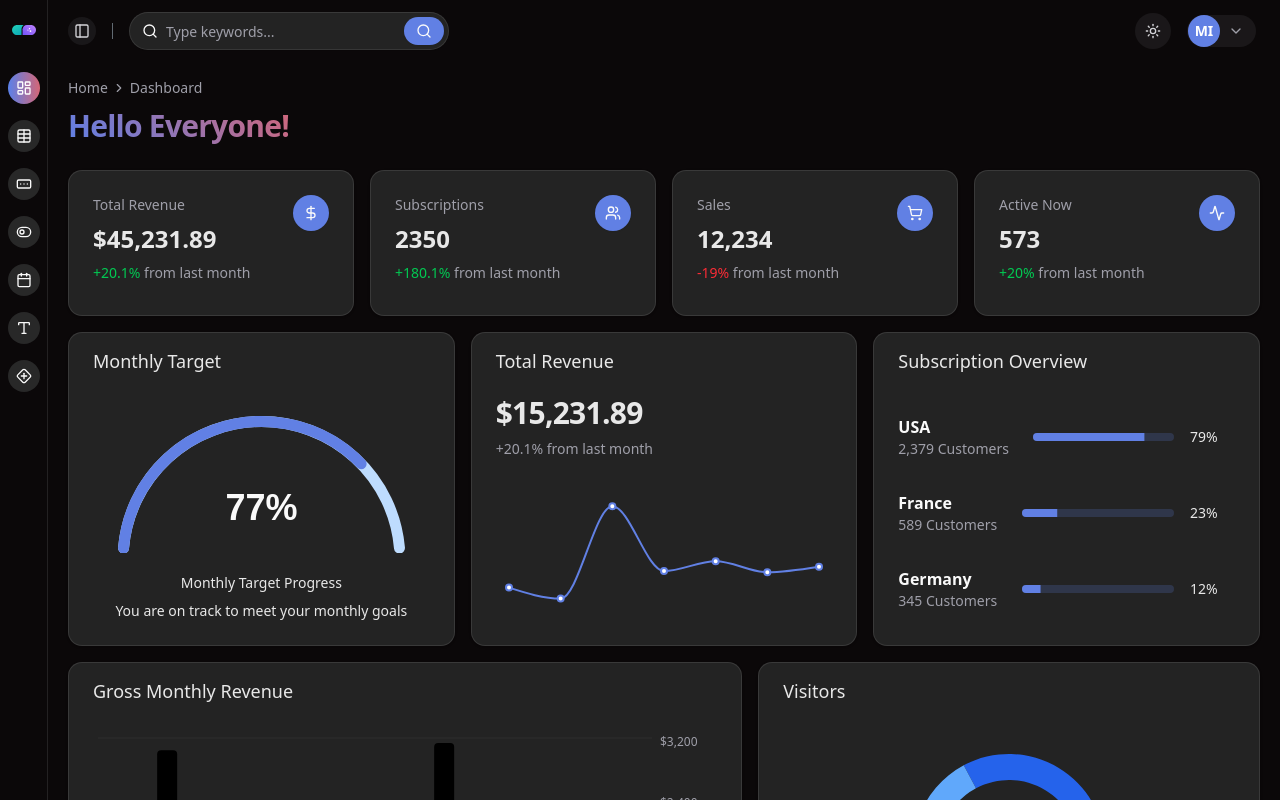
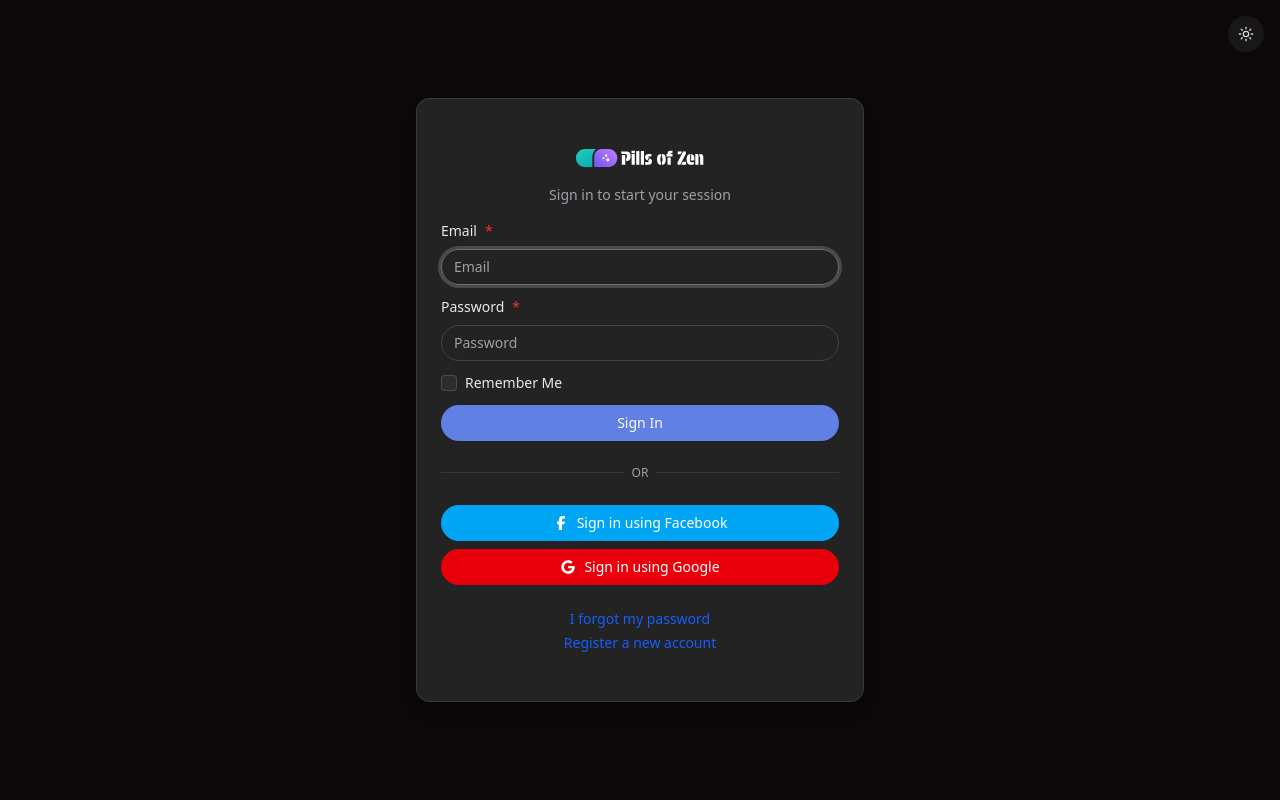
Before and after one commit to innocent1105/ui-design, a React (Vite) app: page /#/login in a window 1280 px wide. Before the commit this address led to /. Shown: the top 800 px of the page. Built offline with nearby package versions, Linux system fonts and the light colour scheme.

Commit message:
Updated the link text

```diff
--- a/src/App.tsx
+++ b/src/App.tsx
@@ -1,4 +1,4 @@
-import { BrowserRouter as Router, Route, Routes } from 'react-router';
+import { HashRouter as Router, Route, Routes } from 'react-router';
 import Dashboard from './pages/Dashboard/Dashboard';
 import AppLayout from './layout/AppLayout';
 import FormView from './pages/FormView/FormView';
--- a/src/pages/ForgotPassword/ForgotPassword.tsx
+++ b/src/pages/ForgotPassword/ForgotPassword.tsx
@@ -9,7 +9,7 @@
 import { useForm } from 'react-hook-form';
 import { zodResolver } from '@hookform/resolvers/zod';
 import { Form, FormField, FormItem, FormLabel, FormControl, FormMessage } from '@/components/ui/form';
-import { useNavigate } from 'react-router';
+import { useNavigate, Link } from 'react-router';
 import RequiredAsterisk from '@/components/required-asterisk';
 const forgotSchema = z.object({
 	email: z.string().min(1, 'Email is required').email('Invalid email')
@@ -79,12 +79,12 @@
 						</form>
 					</Form>
 					<div className="flex flex-col gap-1 text-sm text-center mt-2">
-						<a href="/login" className="text-blue-600">
+						<Link to="/login" className="text-blue-600">
 							Remember your password? Login
-						</a>
-						<a href="/register" className="text-blue-600">
+						</Link>
+						<Link to="/register" className="text-blue-600">
 							Register a new account
-						</a>
+						</Link>
 					</div>
 				</CardContent>
 			</Card>
--- a/src/pages/Login/Login.tsx
+++ b/src/pages/Login/Login.tsx
@@ -8,7 +8,7 @@
 import logoLightTheme from '@/assets/logo-light-theme.svg';
 import { FontAwesomeIcon } from '@fortawesome/react-fontawesome';
 import { faFacebookF, faGoogle } from '@fortawesome/free-brands-svg-icons';
-import { useNavigate } from 'react-router';
+import { useNavigate, Link } from 'react-router';
 import { z } from 'zod';
 import { useForm } from 'react-hook-form';
 import { zodResolver } from '@hookform/resolvers/zod';
@@ -142,12 +142,12 @@
 						</Button>
 					</div>
 					<div className="flex flex-col gap-1 text-sm text-center mt-2">
-						<a href="/forgot-password" className="text-blue-600">
+						<Link to="/forgot-password" className="text-blue-600">
 							I forgot my password
-						</a>
-						<a href="/register" className="text-blue-600">
+						</Link>
+						<Link to="/register" className="text-blue-600">
 							Register a new account
-						</a>
+						</Link>
 					</div>
 				</CardContent>
 			</Card>
--- a/src/pages/RecoverPassword/RecoverPassword.tsx
+++ b/src/pages/RecoverPassword/RecoverPassword.tsx
@@ -10,7 +10,7 @@
 import { zodResolver } from '@hookform/resolvers/zod';
 import { Form, FormField, FormItem, FormLabel, FormControl, FormMessage } from '@/components/ui/form';
 import RequiredAsterisk from '@/components/required-asterisk';
-import { useNavigate } from 'react-router';
+import { Link, useNavigate } from 'react-router';
 
 const recoverSchema = z
 	.object({
@@ -107,9 +107,9 @@
 						</form>
 					</Form>
 					<div className="flex flex-col gap-1 text-sm text-center mt-2">
-						<a href="/login" className="text-blue-600">
+						<Link to="/login" className="text-blue-600">
 							Login
-						</a>
+						</Link>
 					</div>
 				</CardContent>
 			</Card>
--- a/src/pages/Register/Register.tsx
+++ b/src/pages/Register/Register.tsx
@@ -13,7 +13,7 @@
 import { zodResolver } from '@hookform/resolvers/zod';
 import { Form, FormField, FormItem, FormLabel, FormControl, FormMessage } from '@/components/ui/form';
 import RequiredAsterisk from '@/components/required-asterisk';
-import { useNavigate } from 'react-router';
+import { useNavigate, Link } from 'react-router';
 
 const registerSchema = z
 	.object({
@@ -197,9 +197,9 @@
 						</Button>
 					</div>
 					<div className="flex flex-col gap-1 text-sm text-center mt-2">
-						<a href="/login" className="text-blue-600">
+						<Link to="/login" className="text-blue-600">
 							Already have an account? Login
-						</a>
+						</Link>
 					</div>
 				</CardContent>
 			</Card>
```
